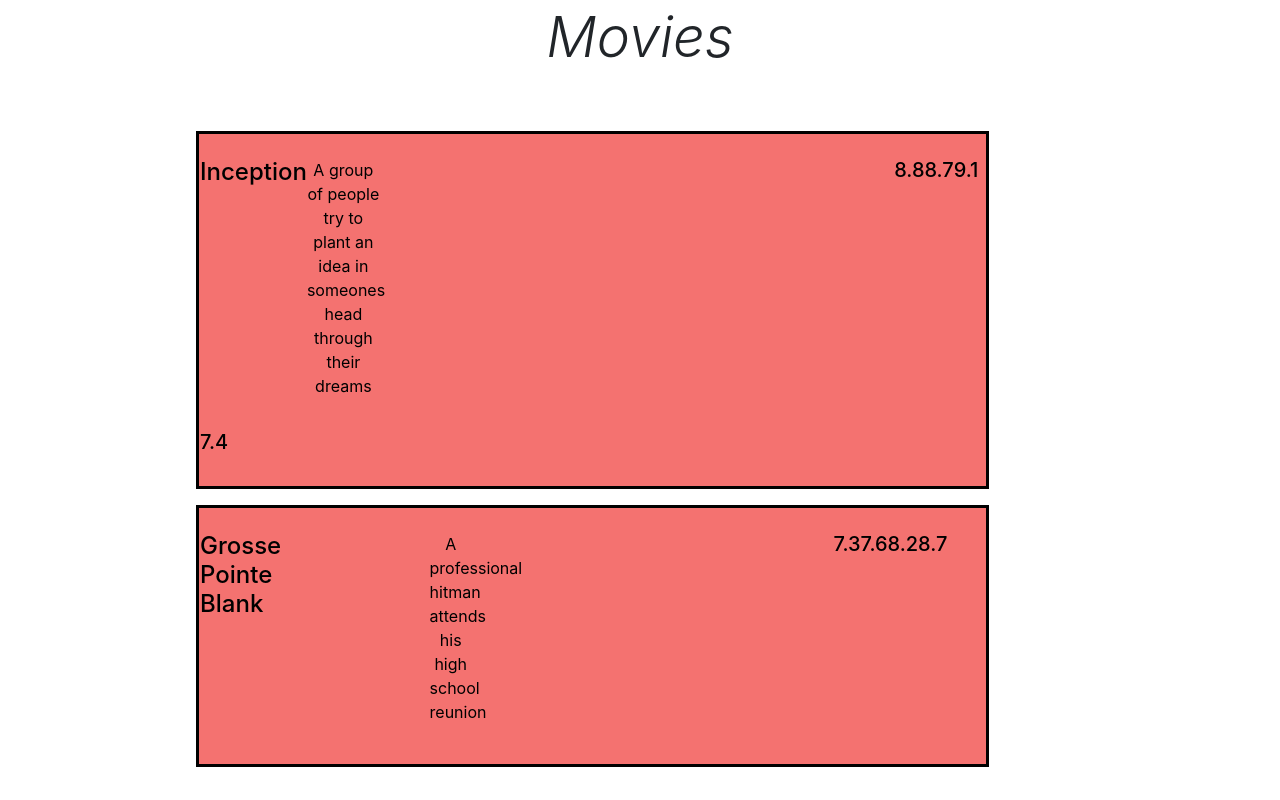
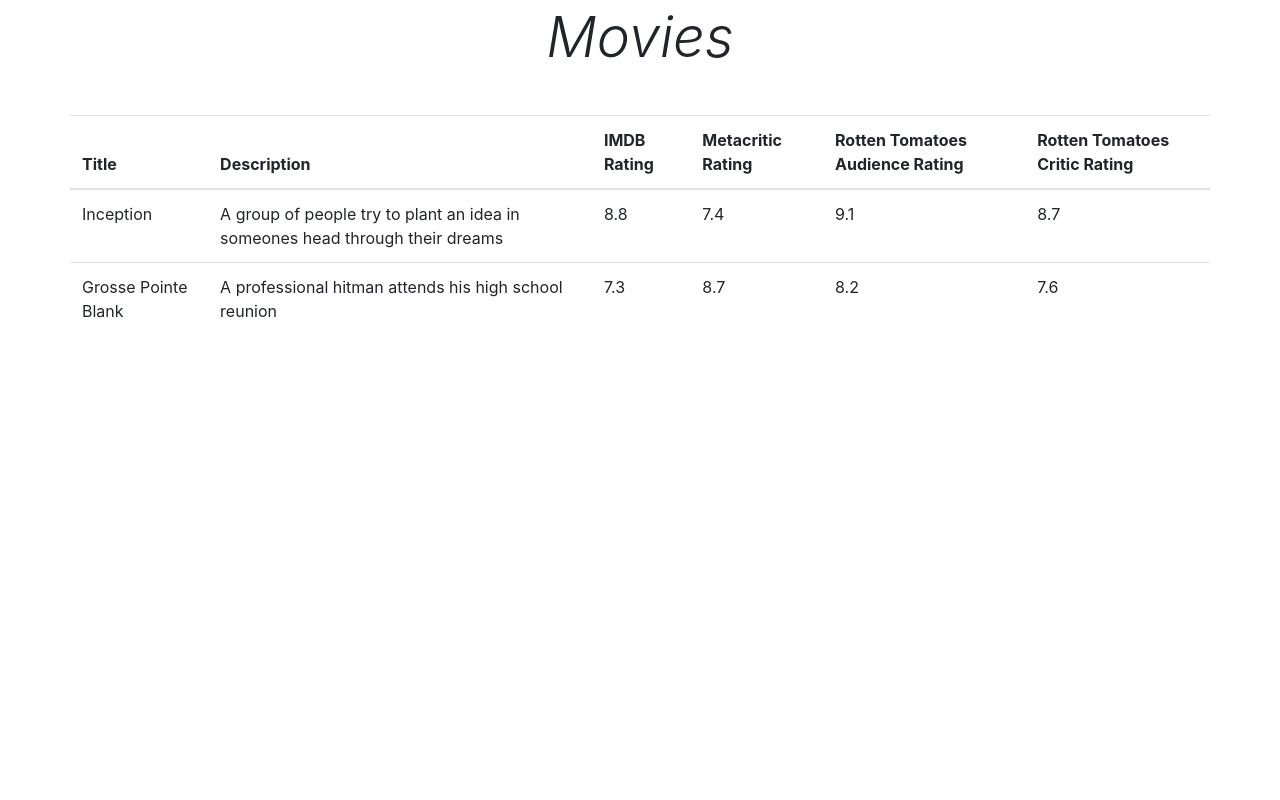
Before and after one commit to rloerke/Movie_Tracker, a Flask app: page /movies in a window 1280 px wide. Run offline with Flask 3, Linux system fonts and the light colour scheme; data comes from the database, SQL or seed files in the repository.

Commit message:
Added movies table to html page

```diff
--- a/templates/show_movies.html
+++ b/templates/show_movies.html
@@ -8,45 +8,33 @@
 
 {% block body %}
     <main role="main" class="container">
-    <div class="row" id="row_main">
+    <div class="row">
 
-        <div class="col-1" id="divider"></div>
+        <table class="table">
+            <thead>
+                <tr>
+                    <th>Title</th>
+                    <th>Description</th>
+                    <th>IMDB Rating</th>
+                    <th>Metacritic Rating</th>
+                    <th>Rotten Tomatoes Audience Rating</th>
+                    <th>Rotten Tomatoes Critic Rating</th>
+                </tr>
+            </thead>
+            <tbody>
+                {% for movie in movies %}
+                <tr>
+                    <td>{{ movie.title }}</td>
+                    <td>{{ movie.description }}</td>
+                    <td>{{ movie.imdbRating }}</td>
+                    <td>{{ movie.metaRating }}</td>
+                    <td>{{ movie.rtAudienceRating }}</td>
+                    <td>{{ movie.rtCriticRating }}</td>
+                </tr>
+                {% endfor %}
+            </tbody>
+        </table>
 
-        <div class="col-9">
-            <div class="blog-main">
-                {% for movie in movies %}
-                <div class="blog-post m-3 p-3" id="movies">
-                    <div class="row">
-
-                        <div class="row my-2">
-                            <div class="col-2 text-center" id="title"><h4>{{ movie.title }}</h4></div>
-                        </div>
-
-                        <div class="row my-2">
-                            <div class="col-2 text-center" id="description"><p>{{ movie.description }}</p></div>
-                        </div>
-
-                        <div class="row my-2">
-                            <div class="col-2 text-center" id="imdb"><h5>{{ movie.imdbRating }}</h5></div>
-                        </div>
-
-                        <div class="row my-2">
-                            <div class="col-2 text-center" id="rtCritic"><h5>{{ movie.rtCriticRating }}</h5></div>
-                        </div>
-
-                        <div class="row my-2">
-                            <div class="col-2 text-center" id="rtAudience"><h5>{{ movie.rtAudienceRating }}</h5></div>
-                        </div>
-
-                        <div class="row my-2">
-                            <div class="col-2 text-center" id="meta"><h5>{{ movie.metaRating }}</h5></div>
-                        </div>
-
-                    </div>
-                </div>
-                {% endfor %}
-            </div>
-        </div>
     </div>
     </main>
 {% endblock %}
```
